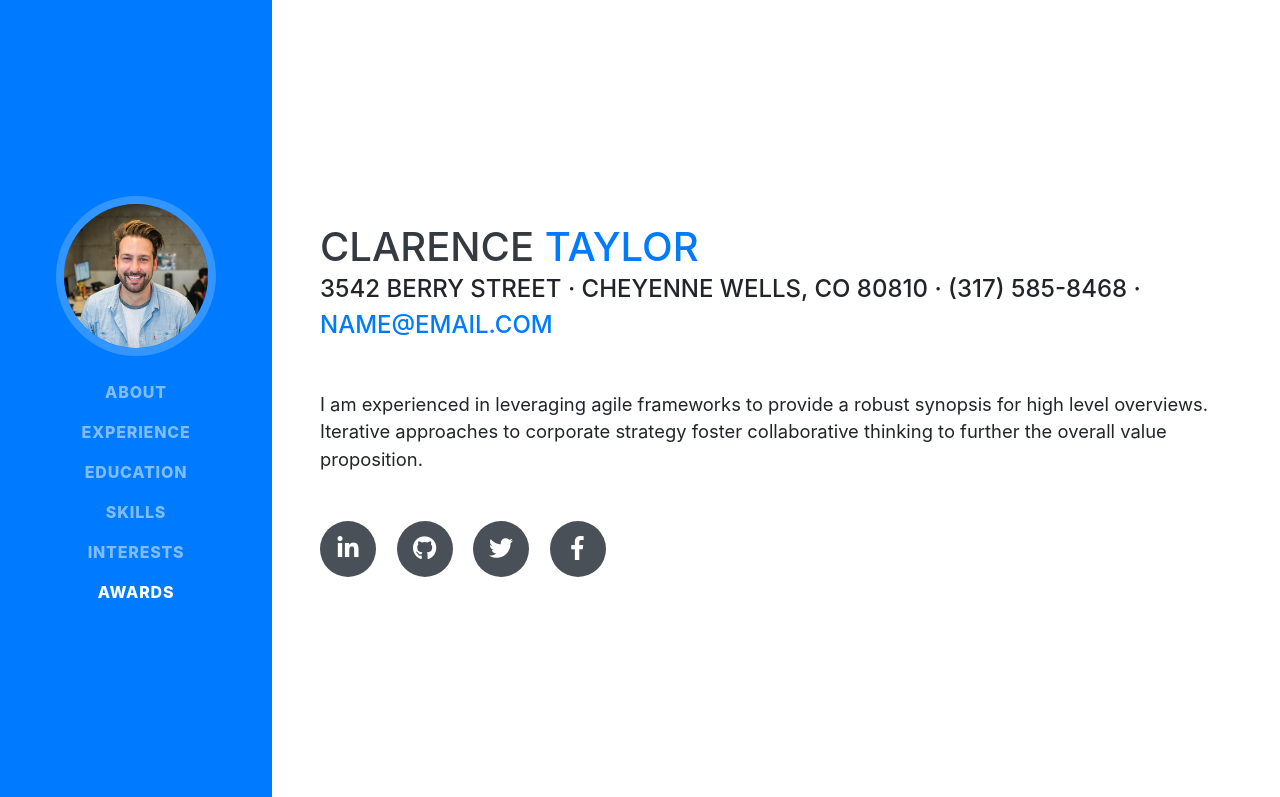
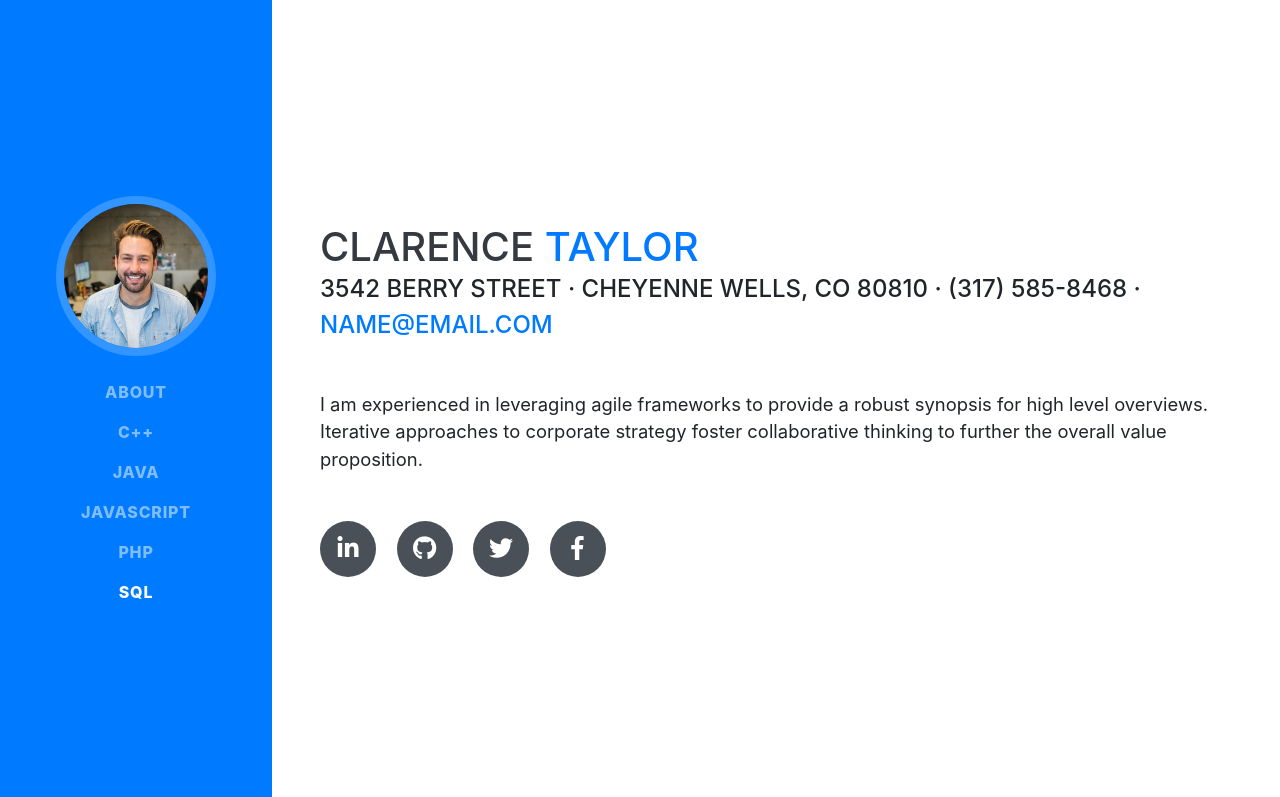
Before and after one commit to scottymoon/scottymoon.github.io, a website with bundled scripts: page index.html in a window 1280 px wide. Shown: the top 797 px of the page. Built offline with nearby package versions, Linux system fonts and the light colour scheme; a web font is replaced by a local one.

Commit message:
updating sections

```diff
--- a/index.html
+++ b/index.html
@@ -41,19 +41,19 @@
           <a class="nav-link js-scroll-trigger" href="#about">About</a>
         </li>
         <li class="nav-item">
-          <a class="nav-link js-scroll-trigger" href="#experience">Experience</a>
+          <a class="nav-link js-scroll-trigger" href="#experience">C++</a>
         </li>
         <li class="nav-item">
-          <a class="nav-link js-scroll-trigger" href="#education">Education</a>
+          <a class="nav-link js-scroll-trigger" href="#education">Java</a>
         </li>
         <li class="nav-item">
-          <a class="nav-link js-scroll-trigger" href="#skills">Skills</a>
+          <a class="nav-link js-scroll-trigger" href="#skills">JavaScript</a>
         </li>
         <li class="nav-item">
-          <a class="nav-link js-scroll-trigger" href="#interests">Interests</a>
+          <a class="nav-link js-scroll-trigger" href="#interests">PHP</a>
         </li>
         <li class="nav-item">
-          <a class="nav-link js-scroll-trigger" href="#awards">Awards</a>
+          <a class="nav-link js-scroll-trigger" href="#awards">SQL</a>
         </li>
       </ul>
     </div>
```
